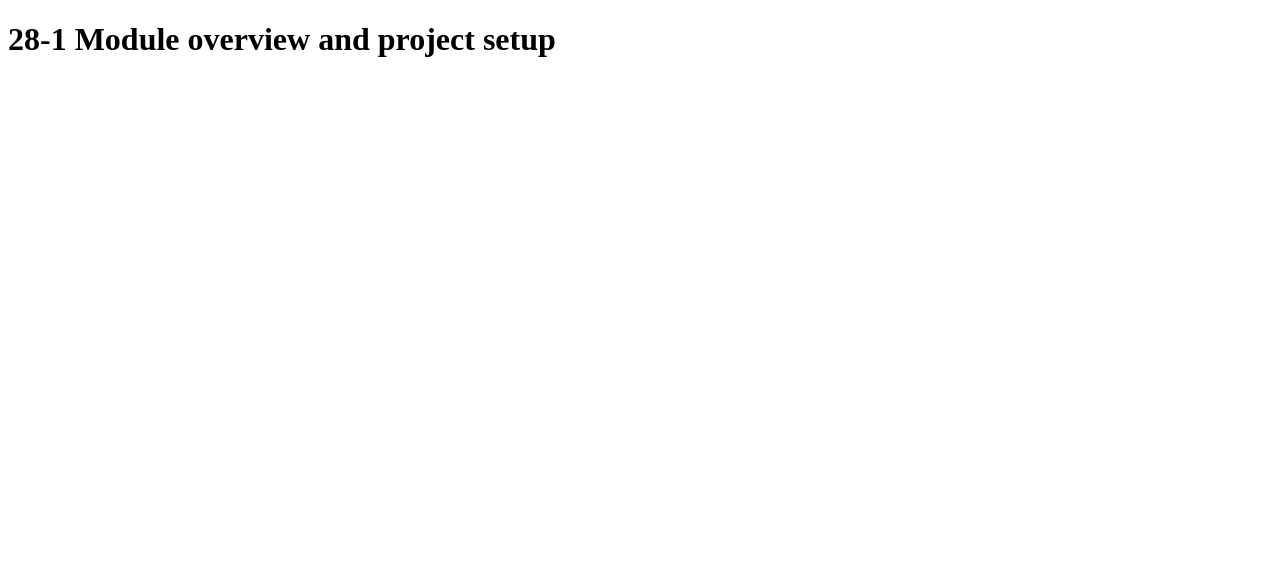
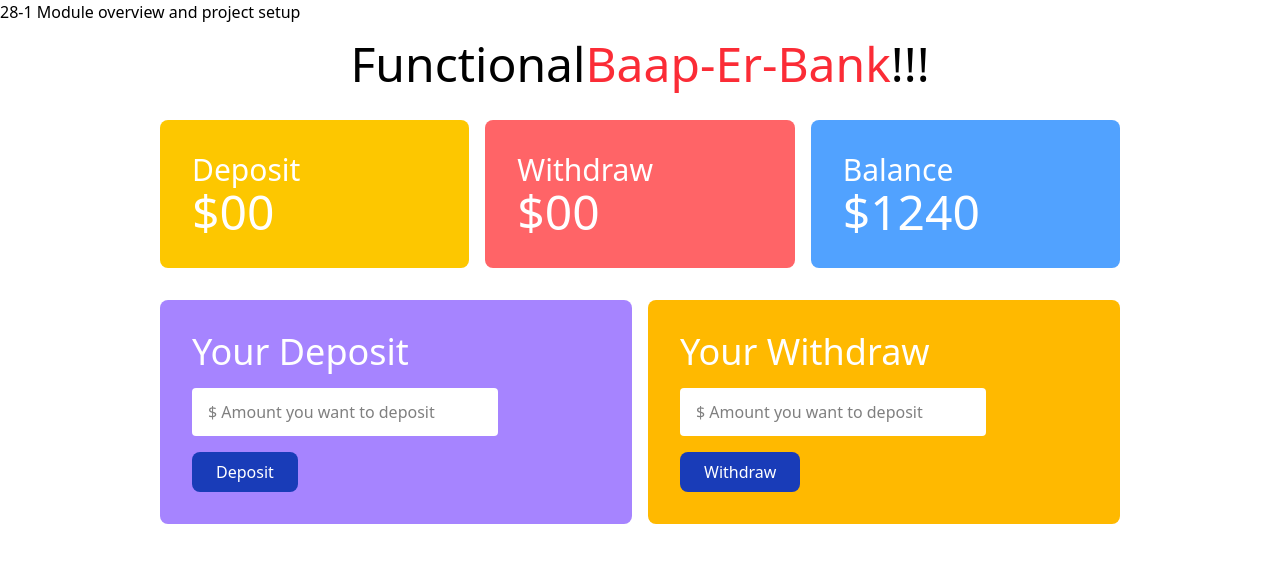
Before and after one commit to Shihab20105/Milestone-5-Integrate-JavaScript-JavaScript-in-a-Relation--Module-28-Bank-Calculation-Using-Function, a plain HTML site: page 28-1 Module overview and project setup/index.html in a window 1280 px wide. Drawn offline with nearby package versions, Linux system fonts and the light colour scheme.

Commit message:
Discovered Module overview and project setup

```diff
--- a/28-1 Module overview and project setup/index.html
+++ b/28-1 Module overview and project setup/index.html
@@ -4,8 +4,55 @@
     <meta charset="UTF-8">
     <meta name="viewport" content="width=device-width, initial-scale=1.0">
     <title>Module overview</title>
+    <script src="https://cdn.jsdelivr.net/npm/@tailwindcss/browser@4"></script>
 </head>
 <body>
-    <h1>28-1 Module overview and project setup</h1>
+    <header>
+        <h1>28-1 Module overview and project setup</h1>
+        <h1 class="text-5xl text-center mt-4">Functional<span class="text-red-500 font-medium">Baap-Er-Bank</span>!!!</h1>
+    </header>
+    <main>
+        <!------ Balance and Transaction Summary Section --------->
+        <section class="mt-8">
+            <div class="grid grid-cols-3 gap-4 w-3/4 mx-auto text-white">
+                <div class="bg-yellow-400 p-8 rounded-lg">
+                    <h4 class="text-3xl">Deposit</h4>
+                    <!-- h2.text-4xl -->
+                    <h2 class="text-5xl font-medium">$<span id="deposit-total">00</span></h2>
+                </div>
+                <div class="bg-red-400 p-8 rounded-lg">
+                    <h4 class="text-3xl">Withdraw</h4>
+                    <!-- h2.text-4xl -->
+                    <h2 class="text-5xl font-medium">$<span id="withdraw-total">00</span></h2>
+                </div>
+                <div class="bg-blue-400 p-8 rounded-lg">
+                    <h4 class="text-3xl">Balance</h4>
+                    <!-- h2.text-4xl -->
+                    <h2 class="text-5xl font-medium">$<span id="balance-total">1240</span></h2>
+                </div>
+            </div>
+        </section>
+        <!------- Deposit and Withdraw Section ---------->
+         <section class="mt-8 w-3/4 mx-auto">
+            <!-- div.grid.grid-cols-2.gap-4 -->
+            <div class="grid grid-cols-2 gap-4">
+                <div class="bg-violet-400 p-8 rounded-lg">
+                    <!-- h3.text-3xl -->
+                    <h3 class="text-4xl text-white mb-4">Your Deposit</h3>
+                    <input class="bg-white w-3/4 px-4 py-3 rounded block" type="text" placeholder="$ Amount you want to deposit">
+                    <!-- btn#btn-deposit -->
+                    <button id="btn-deposit" class="bg-blue-800 px-6 py-2 text-white rounded-lg mt-4 font-medium hover:bg-blue-600">Deposit</button>
+                </div>
+                <div class="bg-amber-400 p-8 rounded-lg">
+                    <!-- h3.text-3xl -->
+                    <h3 class="text-4xl text-white mb-4">Your Withdraw</h3>
+                    <input class="bg-white w-3/4 px-4 py-3 rounded block" type="text" placeholder="$ Amount you want to deposit">
+                    <!-- btn#btn-deposit -->
+                    <button id="btn-withdraw" class="bg-blue-800 px-6 py-2 text-white rounded-lg mt-4 font-medium hover:bg-blue-600">Withdraw</button>
+                </div>
+            </div>
+         </section>
+
+    </main>
 </body>
 </html>
```
